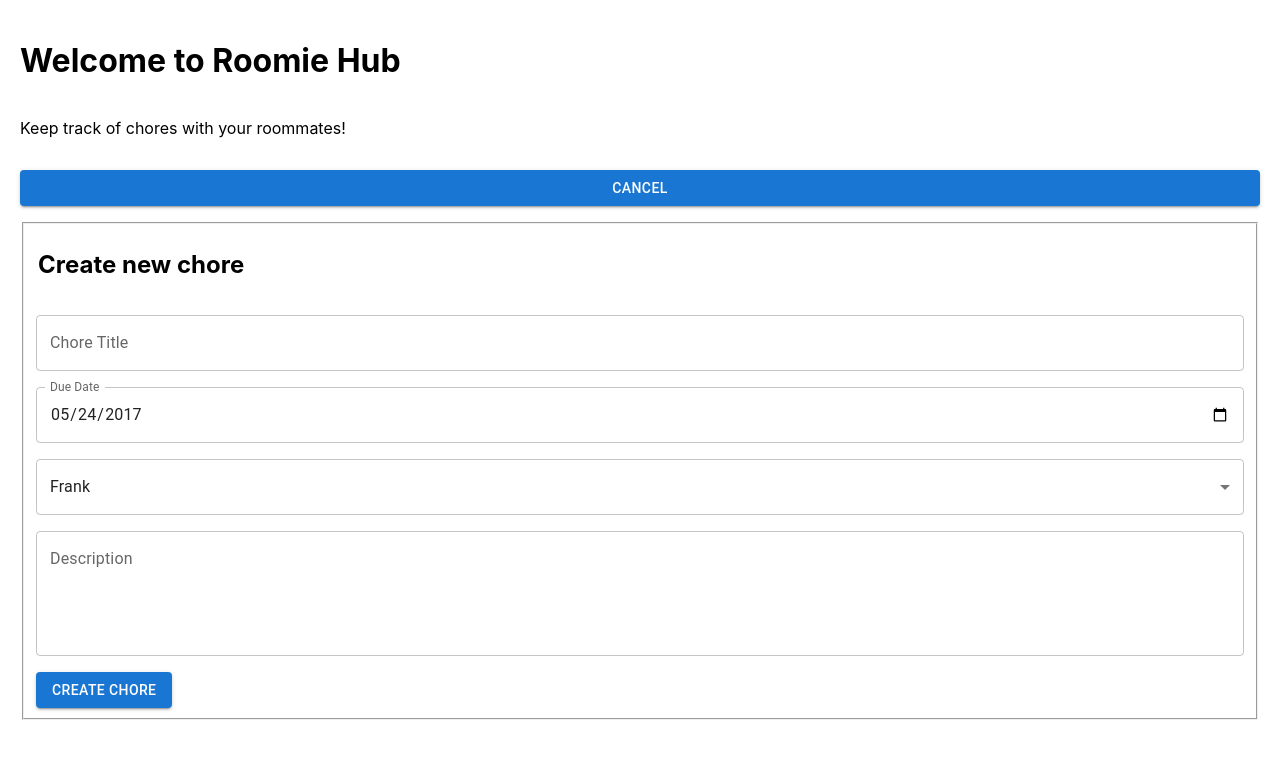
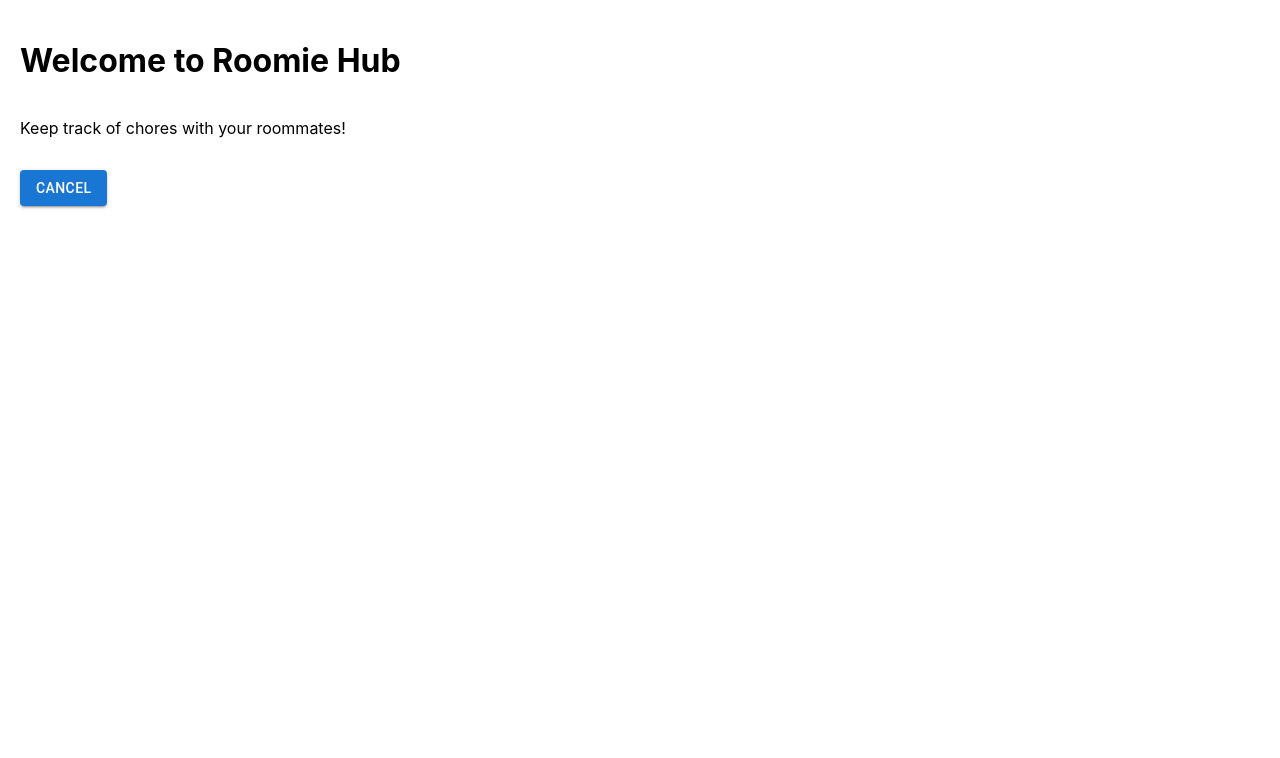
Before and after one commit to fraander/roomiehub, a React (Create React App) app in the folder roomie-hub/: page / in a window 1280 px wide. Shown: the top 758 px of the page. Built offline with nearby package versions, Linux system fonts and the light colour scheme.

Commit message:
Hide and show a little better. Still needs modality though.

```diff
--- a/roomie-hub/src/App.js
+++ b/roomie-hub/src/App.js
@@ -66,24 +66,29 @@ function App() {
         <p>Keep track of chores with your roommates!</p>
 
         <p>
-          {showNewChoreModal == false
-            ? <Stack spacing={2}>
-              <Button
-              // when this is a modal this part can disappear
-                variant="contained"
-                onClick={() => setNewChoreModal(!showNewChoreModal)}
-              >
-                Cancel
-              </Button>
-
-              <NewChoreModal />
-            </Stack>
-            : <Button
+          {showNewChoreModal == true
+            ? <Button
               variant="contained"
               onClick={() => setNewChoreModal(!showNewChoreModal)}
             >
               New Chore
             </Button>
+            : <Button
+              variant="contained"
+              onClick={() => setNewChoreModal(!showNewChoreModal)}
+            >
+              Cancel
+            </Button>
+
+          }
+        </p>
+
+        <p>
+          {showNewChoreModal == true
+            ? <Stack spacing={2}>
+              <NewChoreModal />
+            </Stack>
+            : null
           }
         </p>
 
```
